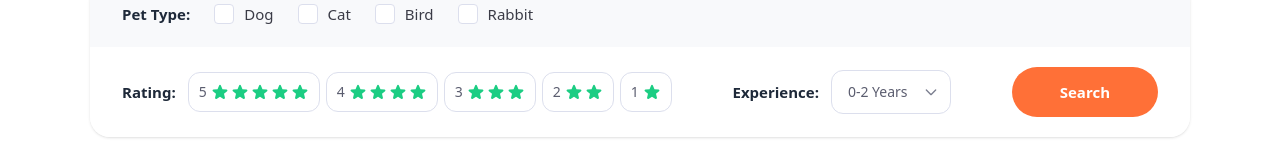
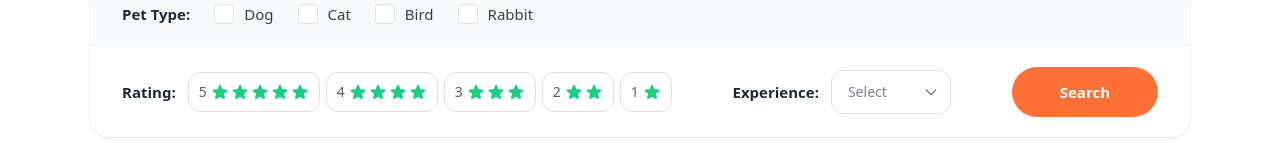
Before and after one commit to Kaopan11/pet-sitter-app-client, a Next.js app: page / in a window 1280 px wide. Shown: the part 507-671 px from the top of the page. Built offline with nearby package versions, Linux system fonts and the light colour scheme; a web font is replaced by a local one.

Commit message:
refactor: update PetSitterList and SearchBar components for improved search functionality and styling

```diff
--- a/src/components/PetSitterList.js
+++ b/src/components/PetSitterList.js
@@ -136,7 +136,6 @@ export default function PetSitterList() {
         setSelectedPets([]);
         setSelectedRating(null);
         setExperience("");
-        router.push("/find-sitter");
     };
 
     const handleSearch = (e) => {
@@ -202,8 +201,8 @@ export default function PetSitterList() {
                 <div className="grid grid-cols-1 gap-8 lg:grid-cols-[24rem_1fr] lg:items-start">
                 <aside className="lg:sticky lg:top-6 lg:self-start">
                     <form onSubmit={handleSearch} className="flex flex-col gap-6 rounded-xl bg-white p-6 shadow-[var(--shadow-card)]">
-                        <div className="flex flex-col gap-3">
-                            <h2 className="text-h4 text-gray-900">Search</h2>
+                        <div className="flex flex-col">
+                            <h2 className="text-[15px] font-bold text-gray-900">Search:</h2>
                             <div className="relative">
                                 <input
                                     type="text"
@@ -299,7 +298,7 @@ export default function PetSitterList() {
                                         experience ? "text-black" : "text-gray-400"
                                     }`}
                                 >
-                                    <option value="" disabled>
+                                    <option value="">
                                         Select experience
                                     </option>
                                     <option value="0-2 Years">0-2 Years</option>
--- a/src/components/SearchBar.js
+++ b/src/components/SearchBar.js
@@ -7,7 +7,7 @@ export default function SearchBar() {
     const router = useRouter();
     const [selectedPets, setSelectedPets] = useState([]);
     const [selectedRating, setSelectedRating] = useState(null);
-    const [experience, setExperience] = useState("0-2 Years");
+    const [experience, setExperience] = useState("");
 
     const petOptions = [
         { id: "dog", label: "Dog" },
@@ -139,8 +139,11 @@ export default function SearchBar() {
                             <select
                                 value={experience}
                                 onChange={(e) => setExperience(e.target.value)}
-                                className="appearance-none bg-white border border-gray-200 rounded-lg pl-4 pr-10 py-2 text-[14px] text-gray-500 font-medium focus:outline-none focus:border-gray-300 cursor-pointer w-full lg:min-w-[120px]"
+                                className={`appearance-none bg-white border border-gray-200 rounded-lg pl-4 pr-10 py-2 text-[14px] font-medium focus:outline-none focus:border-gray-300 cursor-pointer w-full lg:min-w-[120px] ${
+                                    experience ? "text-gray-500" : "text-gray-400"
+                                }`}
                             >
+                                <option value="">Select</option>
                                 <option value="0-2 Years">0-2 Years</option>
                                 <option value="3-5 Years">3-5 Years</option>
                                 <option value="5+ Years">5+ Years</option>
```
